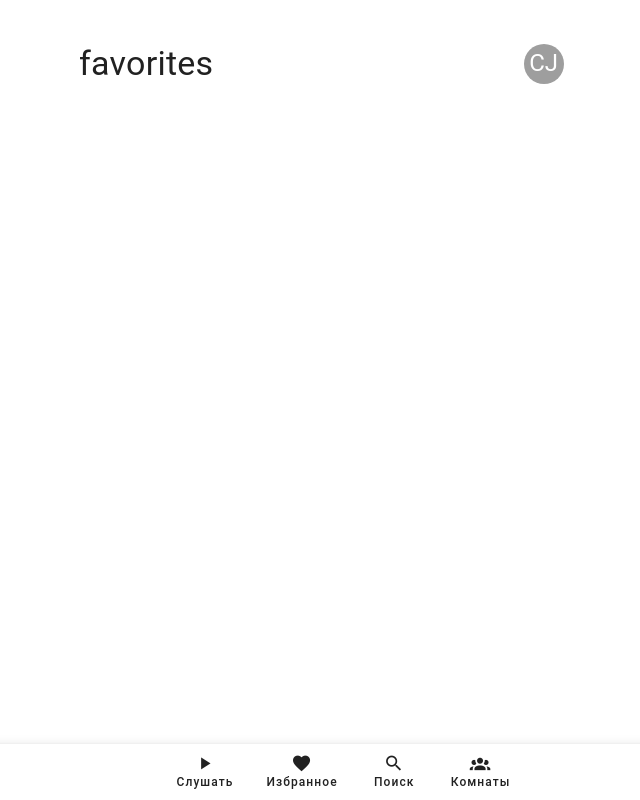
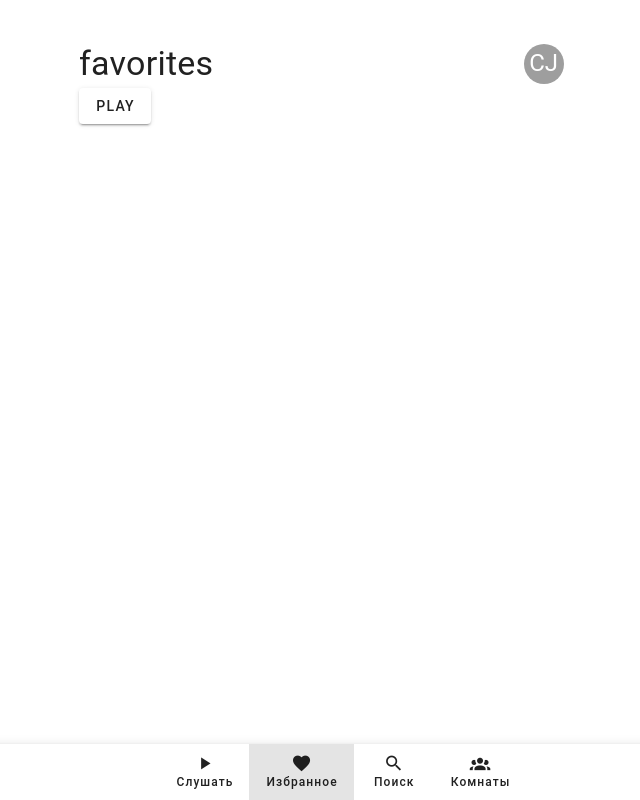
Before and after one commit to khalaeva/MTS-audio, a Vue app: page /fakepage/favorites in a window 1280 px wide. Shown: the whole page, without its empty margins (297-937 px from the left). Built offline with nearby package versions, Linux system fonts and the light colour scheme.

Commit message:
add docker

```diff
--- a/src/components/FakePage.vue
+++ b/src/components/FakePage.vue
@@ -5,6 +5,7 @@
                 <div class="text-h4 mb-1">
                     {{ name }}
                 </div>
+                <v-btn v-on:click="playM(length)">play</v-btn>
             </v-col>
             <v-col cols="4" align="center" justify="center">
                 <router-link to="/profile">
@@ -18,11 +19,28 @@
 </template>
 
 <script>
+
 export default {
     data() {
     return {
-      name: this.$route.params.name
+      name: this.$route.params.name,
+      length: 2
     }
+    },
+    methods: {
+        playM(length) {
+            if (length == 0) {
+                return
+            }
+            else {
+                let audio = new Audio('https://interactive-examples.mdn.mozilla.net/media/cc0-audio/t-rex-roar.mp3');
+                audio.play()
+                audio.onended = () => {
+                    this.length--
+                    this.playM(this.length)
+                }
+            }
+        }
     },
     updated() {
         this.name = this.$route.params.name
--- a/src/components/Navbar.vue
+++ b/src/components/Navbar.vue
@@ -1,6 +1,6 @@
 <template>
     <v-bottom-navigation tag="footer">
-        <v-btn v-for="item in items" :value="item.value">
+        <v-btn v-for="item in items" :value="item.value" router :to="item.route">
             <v-icon>{{ item.icon }}</v-icon>
             <span>{{ item.text }}</span>
         </v-btn>
```
Also changed, not shown: 1 other file (tests, documents, lock files or other folders).
